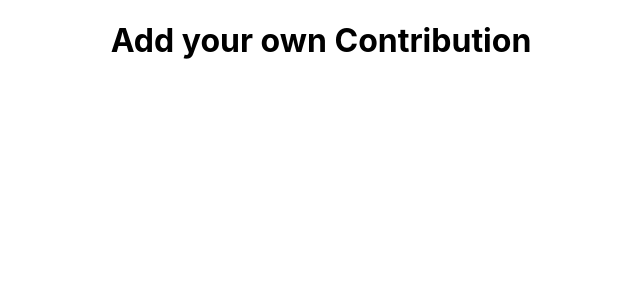
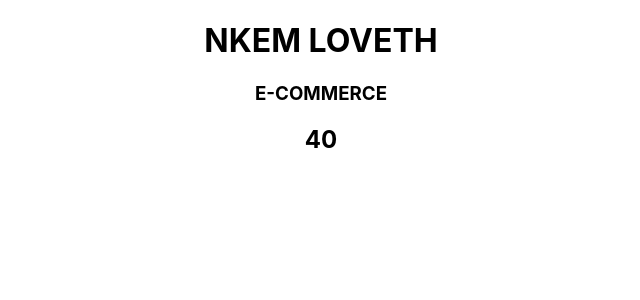
Before and after one commit to Aneal250/Weekly_Task_9, a React (Create React App) app: page / in a window 1280 px wide. Shown: the top 300 px of the page, without its empty margins (319-959 px from the left). Built offline with nearby package versions, Linux system fonts and the light colour scheme.

Commit message:
my changes

```diff
--- a/src/App.js
+++ b/src/App.js
@@ -1,10 +1,12 @@
-import logo from './logo.svg';
-import './App.css';
+import './App.css'
+import Loveth from './Components/Loveth'
 
 function App() {
   return (
     <div className="App">
-      <h1>Add your own Contribution</h1>
+
+    <Loveth />
+
     </div>
   );
 }
--- /dev/null
+++ b/src/Components/Loveth.js
@@ -0,0 +1,21 @@
+import React from 'react'
+
+ function Loveth() {
+    const myName = 'NKEM LOVETH'
+    const projectGroup = 'E-COMMERCE'
+    const seatNumber = '40'
+
+    return (
+        <div>
+            <h1>{myName}</h1>
+            <h3>{projectGroup}</h3>
+            <h2>{seatNumber}</h2>
+        </div>
+    );
+}
+
+
+
+
+
+export default Loveth
```
Also changed, not shown: 1 other file (tests, documents, lock files or other folders).
